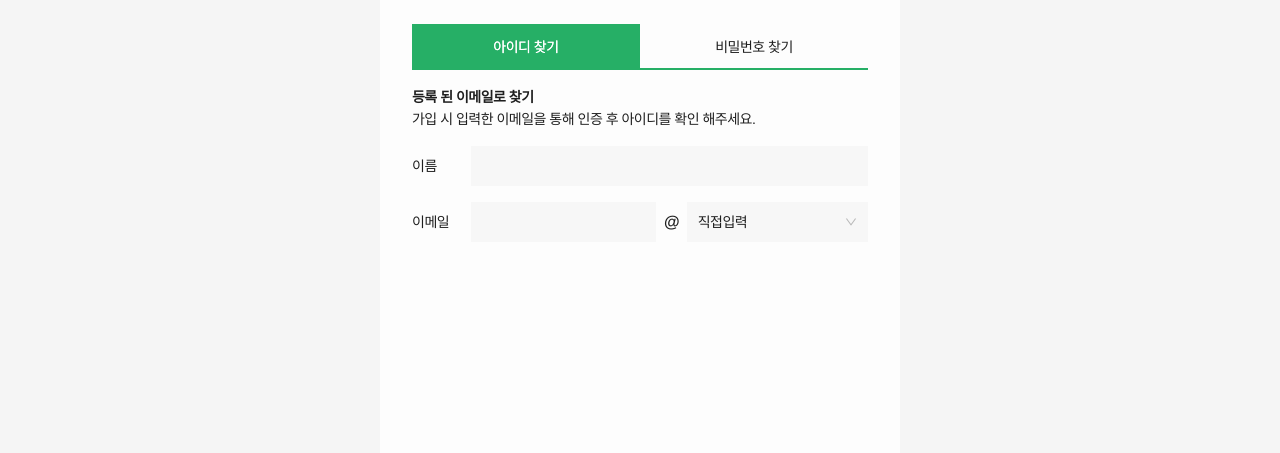
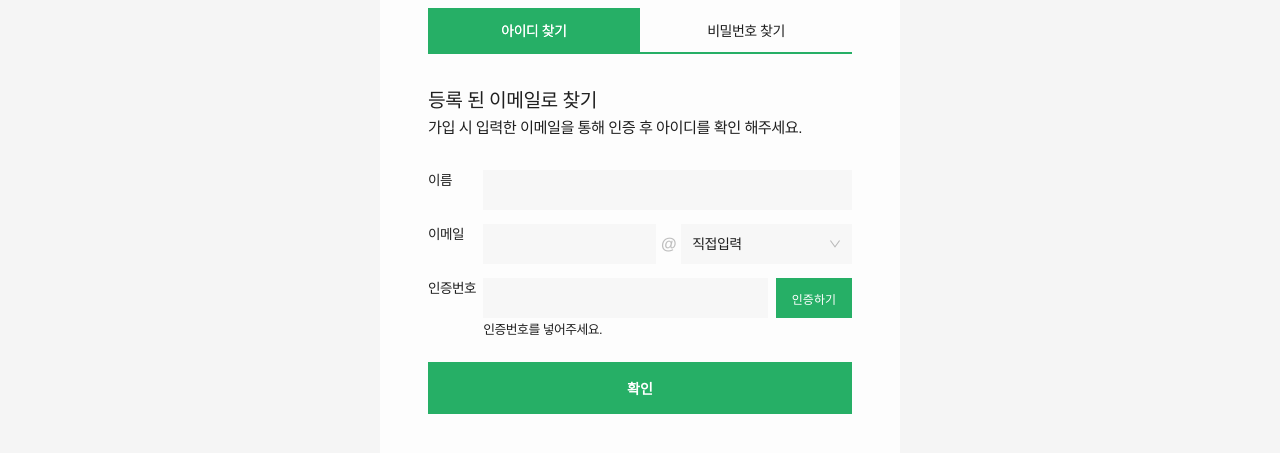
Before and after one commit to jyh2610/InternShipProject_NEXT.JS, a Next.js app in the folder front/: page /find in a window 1280 px wide. Shown: the part 225-678 px from the top of the page. Built offline with nearby package versions, Linux system fonts and the light colour scheme; no server answers.

Commit message:
아이디찾기 폼 완료

```diff
--- a/front/src/components/findinfo/FindId.tsx
+++ b/front/src/components/findinfo/FindId.tsx
@@ -13,8 +13,8 @@ function Findid() {
     <Space className="w-full">
       <div>
         <div className="find-text-box">
-          <h4 className="find-tit">등록 된 이메일로 찾기</h4>
-          <p>가입 시 입력한 이메일을 통해 인증 후 아이디를 확인 해주세요. </p>
+          <p className="find-tit">등록 된 이메일로 찾기</p>
+          <p className="find-text">가입 시 입력한 이메일을 통해 인증 후 아이디를 확인 해주세요. </p>
         </div>
         <div className="find-from-wrap">
           <form className="name findinput">
@@ -25,7 +25,7 @@ function Findid() {
             <label htmlFor="이메일">이메일</label>
             <div className="emall-select">
               <input type="emall" id="emall" name="이메일" />
-              <p className="font-bold text-[1rem]">@</p>
+              <p className="font-bold text-[1rem] text-[#bfbfbf]">@</p>
               <ConfigProvider
                 theme={{
                   components: {
@@ -52,7 +52,21 @@ function Findid() {
               </ConfigProvider>
             </div>
           </form>
+          <form className="certified findinput">
+            <label htmlFor="인증번호">인증번호</label>
+            <div className="w-full">
+              <div className="ce-code">
+                <input type="number" id="num" name="인증번호" />
+                <button className="code-cp-btn" type="submit">
+                  인증하기
+                </button>
+              </div>
+              <span className="alert-text">인증번호를 넣어주세요.</span>
+              <span className="completion alert-text">인증되셨습니다.</span>
+            </div>
+          </form>
         </div>
+        <button className="completion-btn">확인</button>
       </div>
     </Space>
   );
--- a/front/src/components/findinfo/style.css
+++ b/front/src/components/findinfo/style.css
@@ -36,7 +36,7 @@ input[type='number']::-webkit-outer-spin-button {
 .find-contant {
     width: 100%;
     max-width: 520px;
-    padding: 4rem 2rem;
+    padding: 3rem;
     height: 500px;
     background-color: #fdfdfd;
     position: absolute;
@@ -46,17 +46,29 @@ input[type='number']::-webkit-outer-spin-button {
     border-radius: 0.3rem;
 }
 
-
+.find-text-box{
+    padding: 1rem 0 0.5rem 0;
+}
+.find-tit{
+    font-size: 1.2rem;
+    font-weight: 500;
+}
+.find-text{
+    font-size: 0.95rem;
+}
+.find-from-wrap{
+    padding: 0.5rem 0;
+}
 .findinput {
     display: flex;
-    align-items: center;
     width: 100%;
-    margin: 1rem 0;
+    margin: 0.875rem 0;
 }
 
 .findinput>label {
     width: 15%;
     font-weight: 500;
+    font-size: 0.85rem;
 }
 
 .findinput>input {
@@ -69,13 +81,47 @@ input[type='number']::-webkit-outer-spin-button {
     display: flex;
     align-items: center;
     width: 100%;
-    gap: 0.5rem;
+    gap: 0.3rem;
 }
 
 .emall-select>input {
     height: 40px;
     width: 50%;
     padding: 0 1rem;
+}
+.ce-code{
+    width: 100%;
+    display: flex;
+    gap: 0.5rem;
+
+}
+.ce-code>input{
+    height: 40px;
+    width: 90%;
+    padding: 0 1rem;
+}
+
+.code-cp-btn{
+    background: #26AF66;
+    border: none;
+    padding: 0 1rem;
+    color: #fff;
+    font-size: 0.75rem;
+}
+.alert-text{
+    font-size: 0.8rem;
+}
+.completion.alert-text{
+    display: none;
+}
+.completion-btn{
+    width: 100%;
+    background:#26AF66;
+    border: none;
+    padding: 1rem 0;
+    color: #fff;
+    font-size: 0.875rem;
+    font-weight: 700;
 }
 
 .ant-tabs-nav-list {
```
Also changed, not shown: 1 other file (tests, documents, lock files or other folders).
